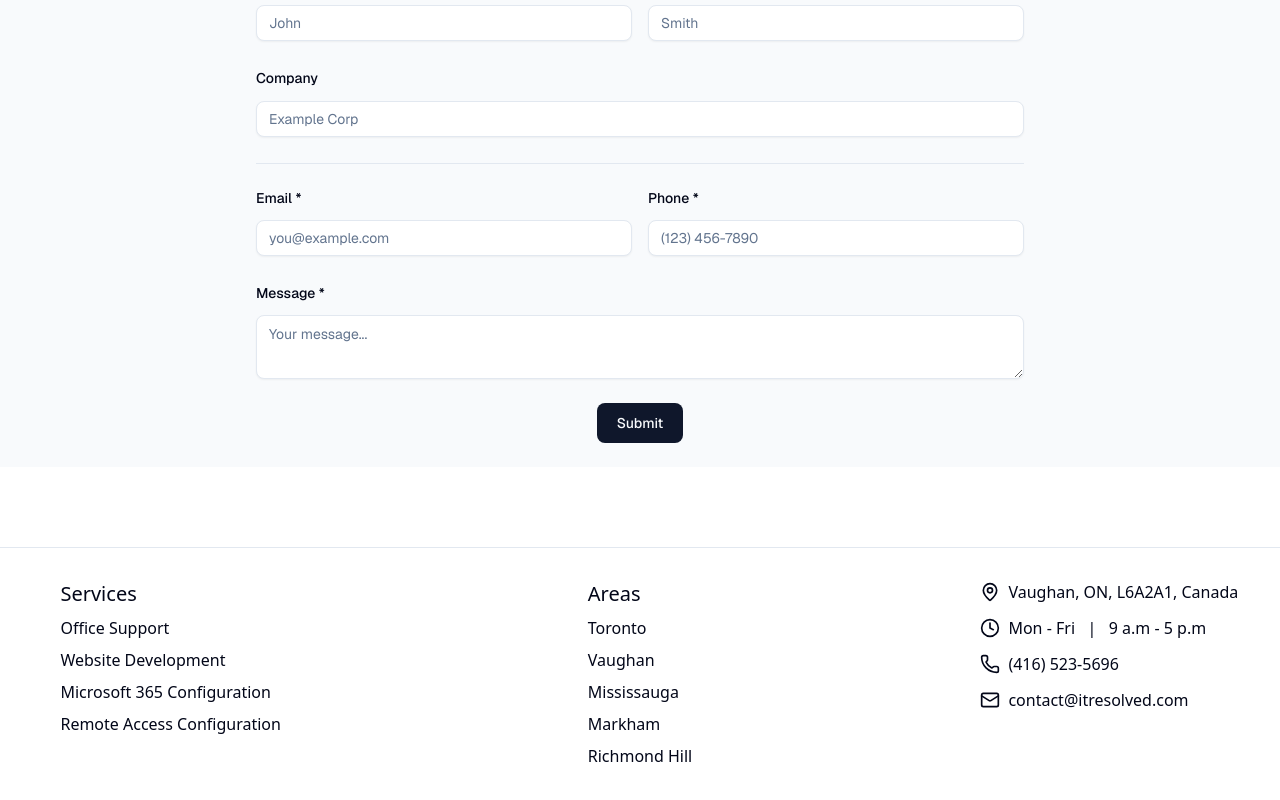
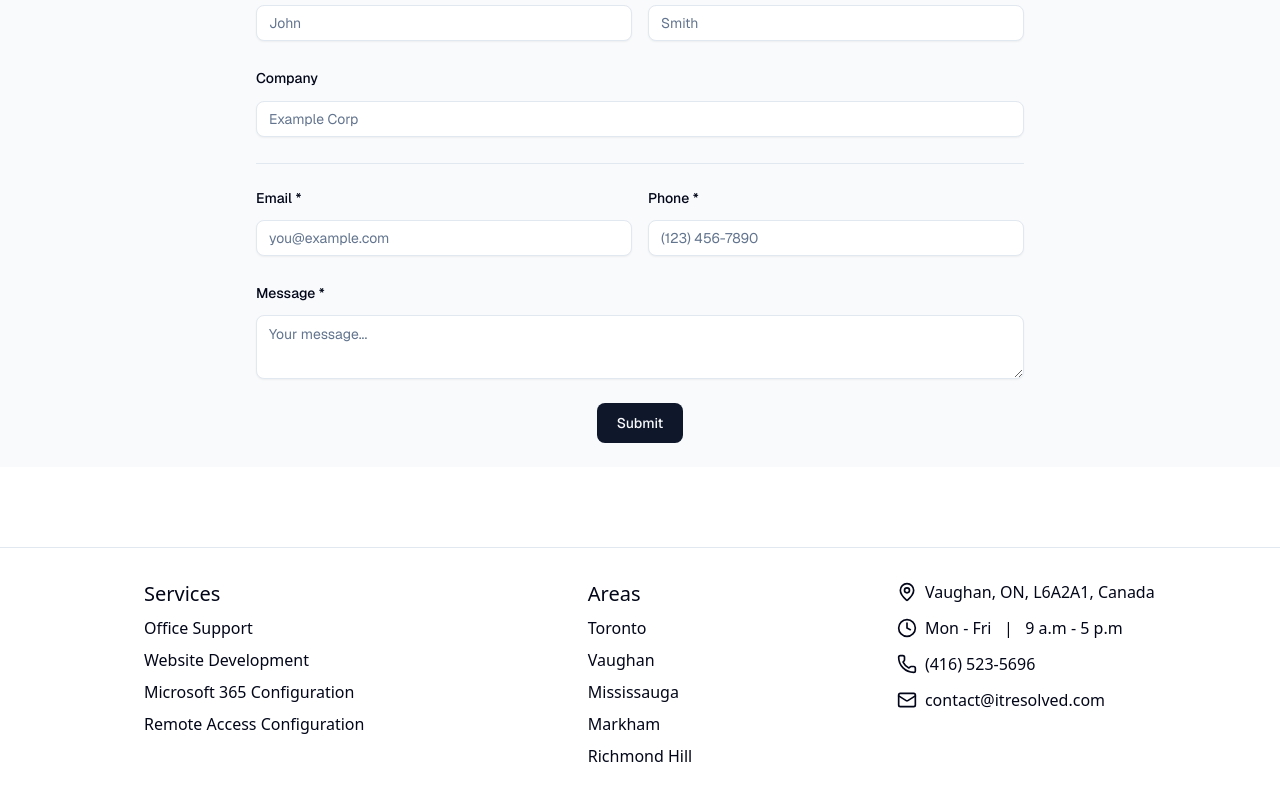
Before and after one commit to LucaCasola/IT-Resolved, a Next.js app: page / in a window 1280 px wide. Shown: the part 293-1093 px from the top of the page. Built offline with nearby package versions, Linux system fonts and the light colour scheme.

Commit message:
Update styling

```diff
--- a/src/components/Footer.tsx
+++ b/src/components/Footer.tsx
@@ -8,8 +8,8 @@ import { MapPin, Clock, Phone, Mail } from 'lucide-react';
 
 export default function NavBarDesktop({className}: {className?: string}) {
   return (
-    <footer className={cn(className, "grid grid-cols-2 md:grid-cols-3 justify-self-center-safe md:justify-items-center gap-y-6 gap-x-28 md:gap-12 lg:gap-32 my-8 mx-auto")}>
-      <section className="space-y-2">
+    <footer className={cn(className, "grid grid-cols-2 md:grid-cols-3 justify-self-center-safe md:justify-items-center gap-y-6 gap-x-20 md:gap-12 lg:gap-32 my-8 mx-4 md:mx-10")}>
+      <section className="space-y-2 ">
         <h4>Services</h4>
         <p>Office Support</p>
         <p><Link className="hover:[text-shadow:_1px_0_0_currentColor]" href="/services/website-development">Website Development</Link></p>
```
